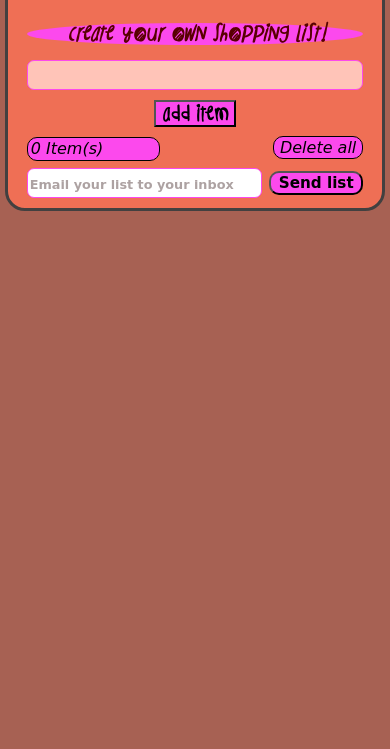
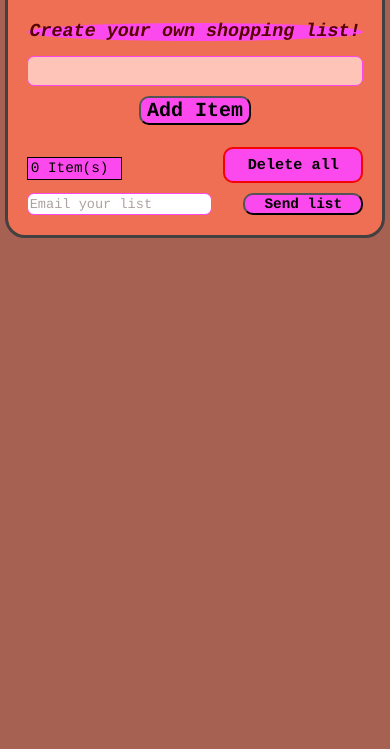
Before and after one commit to swollavg/shopping-app, a plain HTML site: page index.html in a window 390 px wide. Shown: the part 95-844 px from the top of the page. Drawn offline with Linux system fonts and the light colour scheme.

Commit message:
finished 2
fixed iphone problem

```diff
--- a/css/style.css
+++ b/css/style.css
@@ -9,6 +9,7 @@
     font-style: normal;
 
 }
+
 
 body, html {
 
@@ -64,8 +65,8 @@ h1.logo-text {
 }
 
 p.subline {
-	font-family: 'infernosspicymedium';
-	font-size: 140%;
+	font-family: Rockwell, "Courier Bold", Courier, Georgia, Times, "Times New Roman", serif;
+	font-size: 130%;
 	font-weight: bold;
 	font-style: italic;
 	color: #580000;
@@ -76,7 +77,7 @@ p.subline {
 
 
 
-form input[type=text] {
+form input[type=text]#main-input {
 	width: 90%;
 	height: 30px;
 	display: block;
@@ -91,9 +92,11 @@ form input[type=submit] {
 	width: auto;
 	margin: 10px auto 0;
 	background-color: #FC49ED;
-	font-family: 'infernosspicymedium';
+	font-family: Rockwell, "Courier Bold", Courier, Georgia, Times, "Times New Roman", serif;
 	font-weight: bold;
-	font-size: 135%;
+	font-size: 125%;
+	border-radius: 10px;
+	outline: none;
 }
 
 .add-list{
@@ -135,47 +138,48 @@ div.counter-wrapper {
 }
 
 p.item-counter {
-	width: 133px;
+	width: 95px;
 	float: left;
-	font-family: cursive;
-	font-style: italic;
-	font-size: 100%;
+	font-family: Rockwell, "Courier Bold", Courier, Georgia, Times, "Times New Roman", serif;
+	font-size: 97%;
 	color: #000;
 	border: 1px solid black;
-	border-radius: 10px;
 	padding: 3px;
 	background-color: #FC49ED;
+	font-weight: normal;
+	margin-top: 12px;
 
 }
 
 button.delete-all {
-	margin-top: -1px;
+	margin-top: 1px;
 	float: right;
-	font-family: cursive;
-	font-style: italic;
-	font-size: 100%;
+	font-family: Rockwell, "Courier Bold", Courier, Georgia, Times, "Times New Roman", serif;
+	font-size: 115%;
 	color: #000;
-	border: 1px solid black;
+	border: 2px solid rgb(243, 5, 5);
 	border-radius: 10px;
 	background-color: #FC49ED;
 	outline: none;
+	width: 140px;
+	padding: 7px;
 }
 
 form input.email-submit {
 	float: right;
-	width: 28%;
-	font-size: 95%;
-	font-family: cursive;
+	width: 120px;
+	font-size: 105%;
+	font-family: Rockwell, "Courier Bold", Courier, Georgia, Times, "Times New Roman", serif;
 	border-radius: 10px;
 	outline: none;
 }
 
 form input.email-input {
 	float: left;
-	width: 70%;
-	margin-top: 7px;
-	font-family: cursive, serif, 'sans-serif';
-	font-size: 100%;
+	width: 55%;
+	margin-top: 12px;
+	font-family: Rockwell, "Courier Bold", Courier, Georgia, Times, "Times New Roman", serif;
+	font-size: 120%;
 }
 
 #delete-icon {
@@ -197,7 +201,7 @@ form input.email-input {
 	float: right;
 	padding: 0;
 	margin:0;
-	margin-right: 10px;
+	margin-right: 25px;
 	border: 0
 }
 
@@ -217,6 +221,7 @@ form input.email-input {
 .email-input {
 	border: 1px solid #FC49ED;
 	border-radius: 7px;
+
 }
 
 #edit {
@@ -267,23 +272,25 @@ form input.email-input {
 
 ::-webkit-input-placeholder { /* WebKit browsers */
     color:    #ada2a2;
-    font-size: 80%;
-    font-family: cursive, sans-serif;
+    font-size: 85%;
+    font-family: Rockwell, "Courier Bold", Courier, Georgia, Times, "Times New Roman", serif;
 }
 :-moz-placeholder { /* Mozilla Firefox 4 to 18 */
     color:    #ada2a2;
-    font-size: 80%;
-    font-family: cursive, sans-serif;
+    font-size: 85%;
+    font-family: Rockwell, "Courier Bold", Courier, Georgia, Times, "Times New Roman", serif;
+
 }
 ::-moz-placeholder { /* Mozilla Firefox 19+ */
     color:    #ada2a2;
-    font-size: 80%;
-    font-family: cursive, sans-serif;
+    font-size: 85%;
+    font-family: Rockwell, "Courier Bold", Courier, Georgia, Times, "Times New Roman", serif;
+
 }
 :-ms-input-placeholder { /* Internet Explorer 10+ */
     color:    #ada2a2;
-    font-size: 80%;
-    font-family: cursive, sans-serif;
+    font-size: 85%;
+    font-family: Rockwell, "Courier Bold", Courier, Georgia, Times, "Times New Roman", serif;
 
 }
 
@@ -446,20 +453,20 @@ ul.add-list li.removed-item {
 	}
 
 	.header .pig-pic{
-		width: 95px;
+		width: 80px;
 		margin-left: -10px;
 
 	}
 
 	h1.logo-text {
-		font-size: 195%;
+		font-size: 180%;
 
 	}
 
 	.after-logo {
-		top: -4px;
-		left: -7px;
-		height: 80px;
+		top: -9px;
+		left: -22px;
+		height: 70px;
 	}
 
 	.main-wrapper {
@@ -467,6 +474,34 @@ ul.add-list li.removed-item {
 		border-width: 3px;
 	}
 
+	form input.email-input {
+		font-size: 100%;
+		margin-top: 10px;
+	}
+
+	form input.email-submit {
+		font-size: 90%;
+	}
+
+	button.delete-all {
+		font-size: 95%;
+		font-weight: bold;
+		margin-top: 2px;
+	}
+
+	p.item-counter {
+		font-size: 90%;
+
+	}
+
+	p.subline {
+		font-size: 115%;
+	}
+
+	div.counter-wrapper {
+		margin: 20px auto 0
+	}
+
 
 
 }
--- a/index.html
+++ b/index.html
@@ -52,7 +52,7 @@
 		<span class="clear">
 		<footer>
 			<form  class="clearfix">
-				<input type="text" placeholder="Email your list to your inbox" name="email" class="email-input">
+				<input type="text" placeholder="Email your list" name="email" class="email-input">
 				<input type="submit" value="Send list" class="email-submit">
 			</form>
 		</footer>
```
